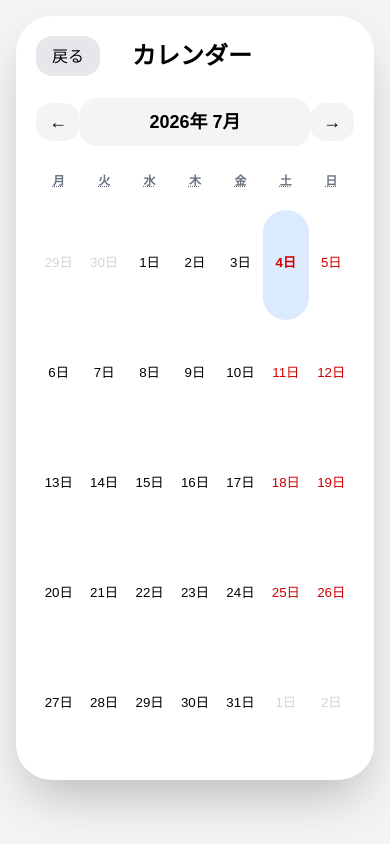
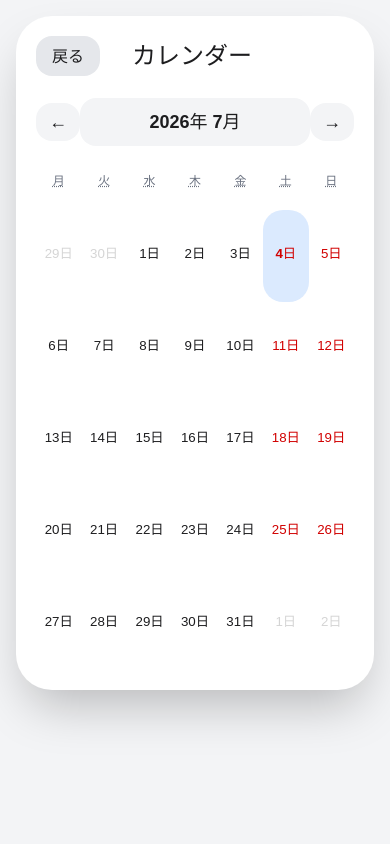
Before and after one commit to t4nukitaso/cat-health-records, a React (Vite) app: page /calendar in a window 390 px wide. Built offline with nearby package versions, Linux system fonts and the light colour scheme; no server answers; the database is empty.

Commit message:
Polish Apple-style responsive UI

```diff
--- a/src/App.css
+++ b/src/App.css
@@ -13,6 +13,45 @@
   cursor: pointer;
   transition: background-color 0.2s ease-in-out, transform 0.1s ease-in-out;
   box-shadow: 0 4px 10px rgba(0, 0, 0, 0.1);
+}
+
+button,
+a,
+.memo-display {
+  -webkit-tap-highlight-color: transparent;
+}
+
+.memo-input-overlay {
+  backdrop-filter: blur(14px);
+  -webkit-backdrop-filter: blur(14px);
+  padding: max(20px, env(safe-area-inset-top))
+    max(16px, env(safe-area-inset-right))
+    max(20px, env(safe-area-inset-bottom))
+    max(16px, env(safe-area-inset-left));
+}
+
+.memo-input-modal {
+  border: 1px solid rgba(255, 255, 255, 0.75);
+  border-radius: 28px;
+}
+
+.memo-textarea-modal,
+.memo-display {
+  border-radius: 20px;
+}
+
+.memo-modal-button {
+  border-radius: 18px;
+}
+
+@media (max-width: 430px) {
+  .memo-modal-actions {
+    flex-direction: column-reverse;
+  }
+
+  .memo-modal-button {
+    width: 100%;
+  }
 }
 
 .memo-button-add:active {
@@ -129,3 +168,42 @@
   --primary-color-rgb: 0, 122, 255;
   --text-color: #333;
 }
+
+button,
+a,
+.memo-display {
+  -webkit-tap-highlight-color: transparent;
+}
+
+.memo-input-overlay {
+  backdrop-filter: blur(14px);
+  -webkit-backdrop-filter: blur(14px);
+  padding: max(20px, env(safe-area-inset-top))
+    max(16px, env(safe-area-inset-right))
+    max(20px, env(safe-area-inset-bottom))
+    max(16px, env(safe-area-inset-left));
+}
+
+.memo-input-modal {
+  border: 1px solid rgba(255, 255, 255, 0.75);
+  border-radius: 28px;
+}
+
+.memo-textarea-modal,
+.memo-display {
+  border-radius: 20px;
+}
+
+.memo-modal-button {
+  border-radius: 18px;
+}
+
+@media (max-width: 430px) {
+  .memo-modal-actions {
+    flex-direction: column-reverse;
+  }
+
+  .memo-modal-button {
+    width: 100%;
+  }
+}
--- a/src/App.tsx
+++ b/src/App.tsx
@@ -26,6 +26,8 @@
 import CalendarScreen from "./components/CalendarScreen";
 
 import DayDetailScreen from "./components/DayDetailScreen";
+
+import "./App.css";
 
 import type {
   RecordItem,
--- a/src/components/Calendar.css
+++ b/src/components/Calendar.css
@@ -52,6 +52,15 @@
   overflow: hidden;
 }
 
+@media (max-width: 430px) {
+  .iphone-calendar
+    .react-calendar__tile {
+    height: 92px;
+    border-radius: 20px;
+    padding-inline: 2px;
+  }
+}
+
 .iphone-calendar
   .react-calendar__tile:active {
   transform: scale(0.96);
--- a/src/index.css
+++ b/src/index.css
@@ -1 +1,27 @@
 @import "tailwindcss";
+
+:root {
+  font-family: -apple-system, BlinkMacSystemFont, "SF Pro Text",
+    "Hiragino Sans", "Yu Gothic", "YuGothic", "Segoe UI", sans-serif;
+  color: #1d1d1f;
+  background: #f5f5f7;
+  font-synthesis: none;
+  text-rendering: optimizeLegibility;
+  -webkit-font-smoothing: antialiased;
+  -moz-osx-font-smoothing: grayscale;
+}
+
+body {
+  margin: 0;
+  min-width: 320px;
+  min-height: 100svh;
+  background:
+    radial-gradient(circle at top, rgba(255, 255, 255, 0.95), transparent 34rem),
+    #f5f5f7;
+}
+
+button,
+input,
+textarea {
+  font: inherit;
+}
```
